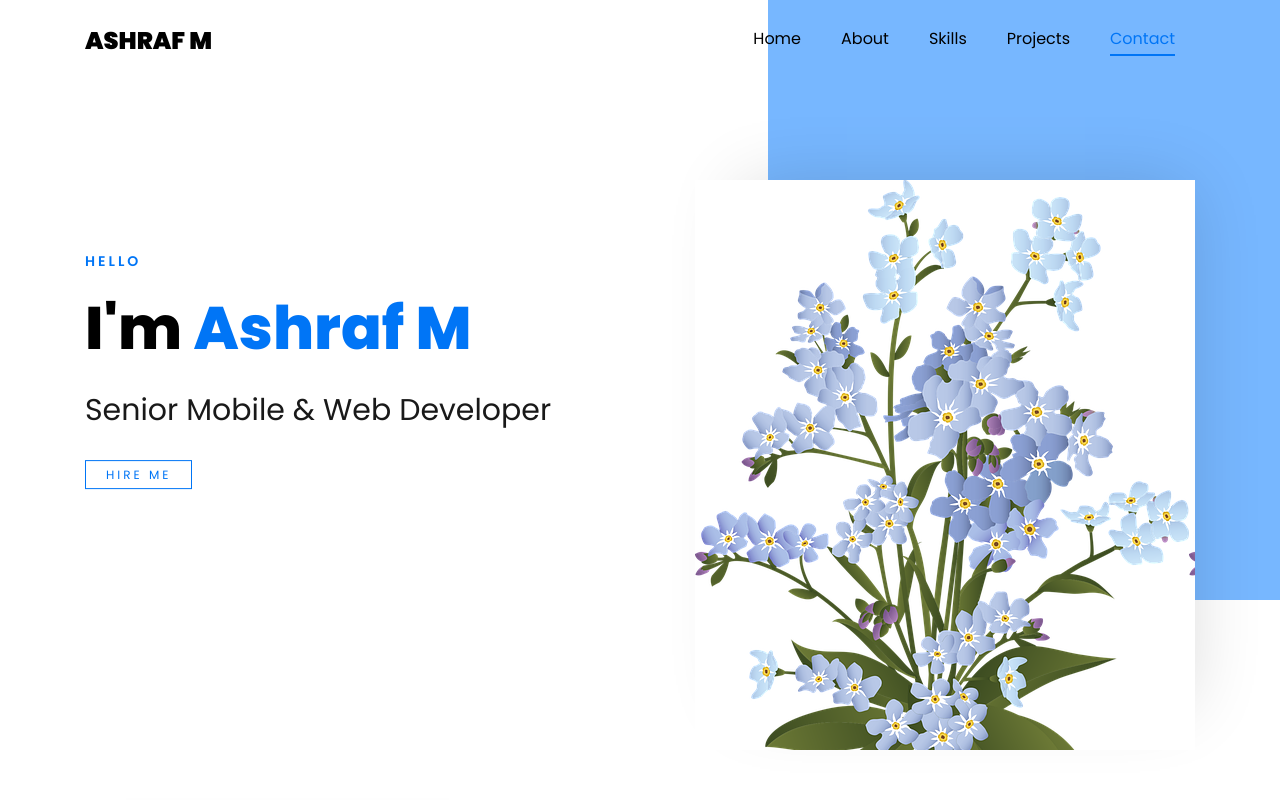
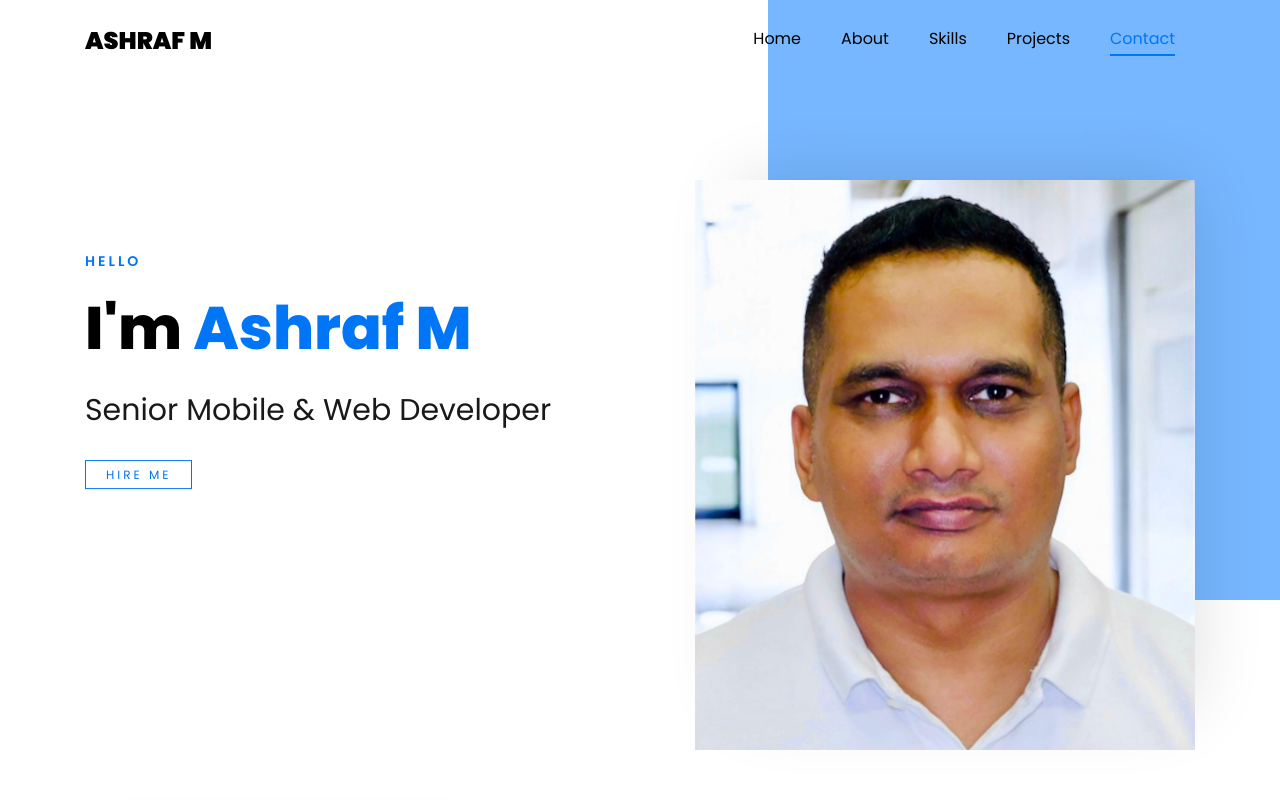
Before and after one commit to blueflower7264/portfolio, a plain HTML site: page index.html in a window 1280 px wide. Shown: the top 800 px of the page. Drawn offline with Linux system fonts and the light colour scheme.

Commit message:
add photo

```diff
--- a/index.html
+++ b/index.html
@@ -59,7 +59,7 @@
                     <div class="row d-md-flex no-gutters slider-text align-items-end justify-content-end"
                         data-scrollax-parent="true">
                         <div class="one-third order-md-last img"
-                            style="background:white; background-image:url(images/blueflower_2.png);width:500px;height:570px;">
+                            style="background-image:url(images/photo.jpg);width:500px;height:570px;">
                             <div class="overlay"></div>
                         </div>
                         <div class="one-forth d-flex  align-items-center ftco-animate"
```
Also changed, not shown: images/photo.jpg (added).
